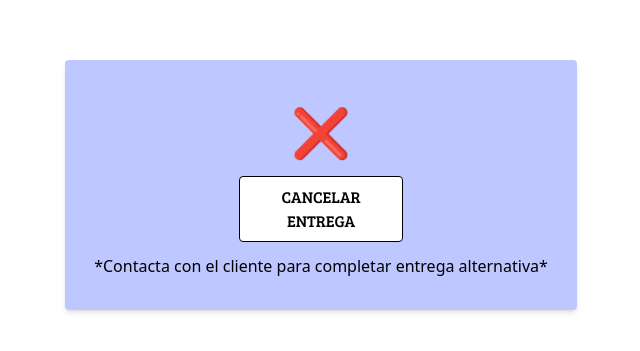
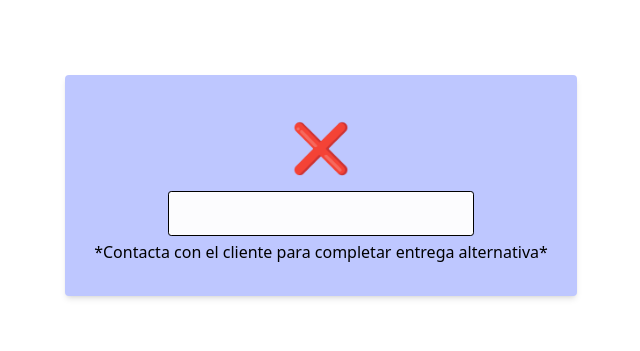
Before and after one commit to Eureka-projectFactoriaF5/buzon-inteligente-LOCKER, a React (Vite) app: page / in a window 1280 px wide. Shown: the part 215-566 px from the top of the page, without its empty margins (319-959 px from the left). Built offline with nearby package versions, Linux system fonts and the light colour scheme.

Commit message:
Components added and implemented in three modals

```diff
--- /dev/null
+++ b/src/components/buttons/WhiteButtonModal.jsx
@@ -0,0 +1,9 @@
+export const WhiteButtonModal = ({ text, type = "button", ...props }) => (
+  <button
+    type={type}
+    {...props}
+    className="flex justify-center items-center w-[19.18rem] h-[2.8125rem] bg-[#FCFCFE] text-[#000000] rounded-[0.2rem] text-[1.125rem] border-[0.0625rem] border-black mx-auto cursor-pointer font-inter"
+  >
+    {text}
+  </button>
+);
--- a/src/main.jsx
+++ b/src/main.jsx
@@ -1,9 +1,9 @@
 import { StrictMode } from 'react'
 import { createRoot } from 'react-dom/client'
-//import { InUseSizeLocker } from './modals/InUseSizeLocker'
 //import { NoAvailableLockers }  from './modals/NoAvailableLockers'
+import './styles/styles.css';
+//import { InUseSizeLocker } from './modals/InUseSizeLocker';
 import { AllLockersFull } from './modals/AllLockersFull';
-import './styles/styles.css';
 
 createRoot(document.getElementById('root')).render(
   <StrictMode>
--- a/src/modals/AllLockersFull.jsx
+++ b/src/modals/AllLockersFull.jsx
@@ -1,5 +1,7 @@
 import "../styles/styles.css";
 import React, { useState } from "react";
+import { WhiteButtonModal } from "../components/buttons/WhiteButtonModal"
+
 
 export const AllLockersFull = () => {
     const [isModalOpen, setModalOpen] = useState(false);
@@ -11,9 +13,7 @@ export const AllLockersFull = () => {
             <div id="modal-content" className="bg-[#BEC7FF] p-7 rounded shadow-md w-[40%] text-center">
                 <p className="py-5 text-5xl">❌ </p>
                 <div id="modal-btns-inUseLocker" className="flex flex-row justify-center gap-2">
-                    <button id="btn-choose-size" onClick={openModal} className="w-[36%] bg-[#FFFFFF] text-black py-2 px-4 rounded border font-bree text-center cursor-pointer mb-2">
-                        CANCELAR ENTREGA
-                    </button>
+                <WhiteButtonModal />
                 </div>
                 <h2 className="text-xm py-1">
                     *Contacta con el cliente para completar entrega alternativa*
--- a/src/modals/InUseSizeLocker.jsx
+++ b/src/modals/InUseSizeLocker.jsx
@@ -1,6 +1,7 @@
 import "../styles/styles.css";
 import React, { useState } from "react";
 import { ExitButton } from "../components/buttons/ExitButton"; // ajusta el path si está en otra carpeta
+import { WhiteButtonModal } from "../components/buttons/WhiteButtonModal"
 
 export const InUseSizeLocker = () => {
     const [isModalOpen, setModalOpen] = useState(false);
@@ -15,9 +16,7 @@ export const InUseSizeLocker = () => {
                     Los lockers de ese tamaño están ocupados
                 </h1>
                 <div id="modal-btns-inUseLocker" className="flex flex-row justify-center gap-2">
-                    <button id="btn-choose-size" onClick={openModal} className="w-[36%] bg-[#FFFFFF] text-black py-2 px-4 rounded border font-bree text-center cursor-pointer">
-                        ESCOGER TAMAÑO
-                    </button>
+                    <WhiteButtonModal />
                     <ExitButton />
                 </div>
             </div>
```
